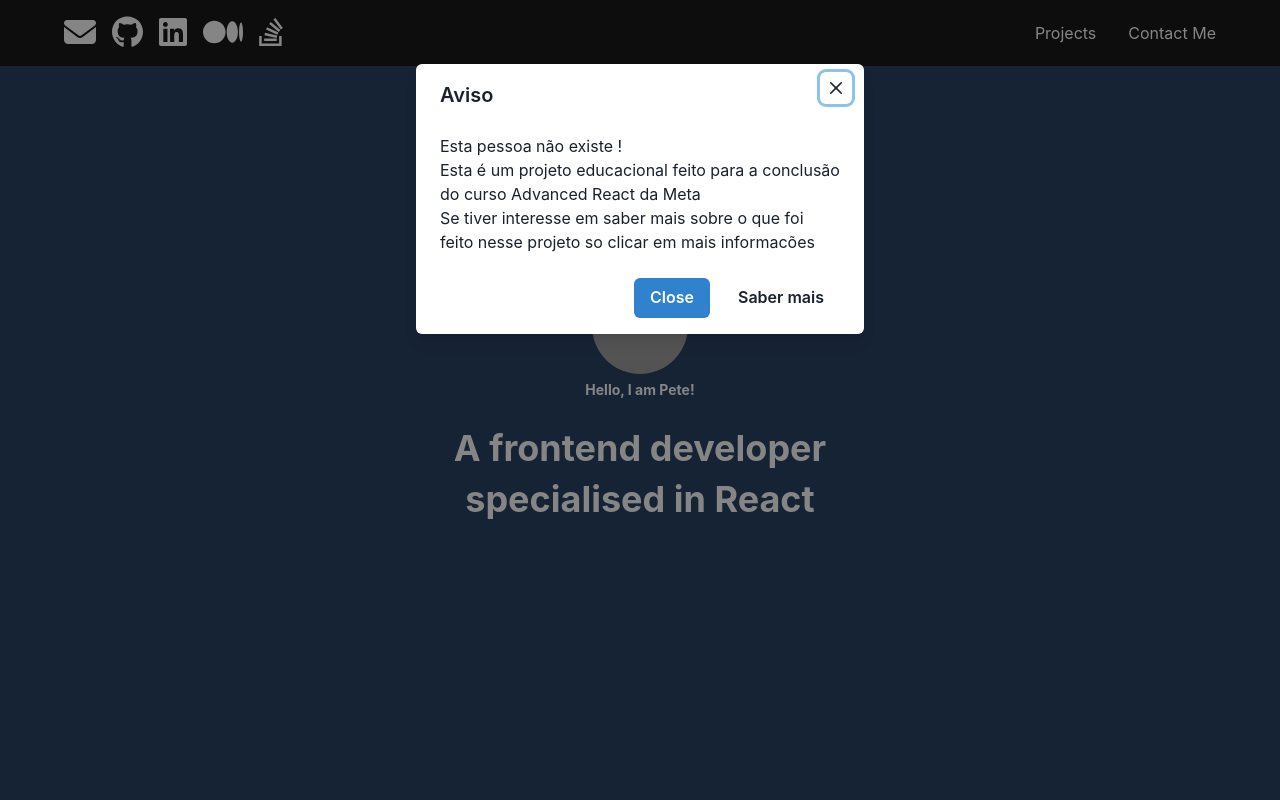
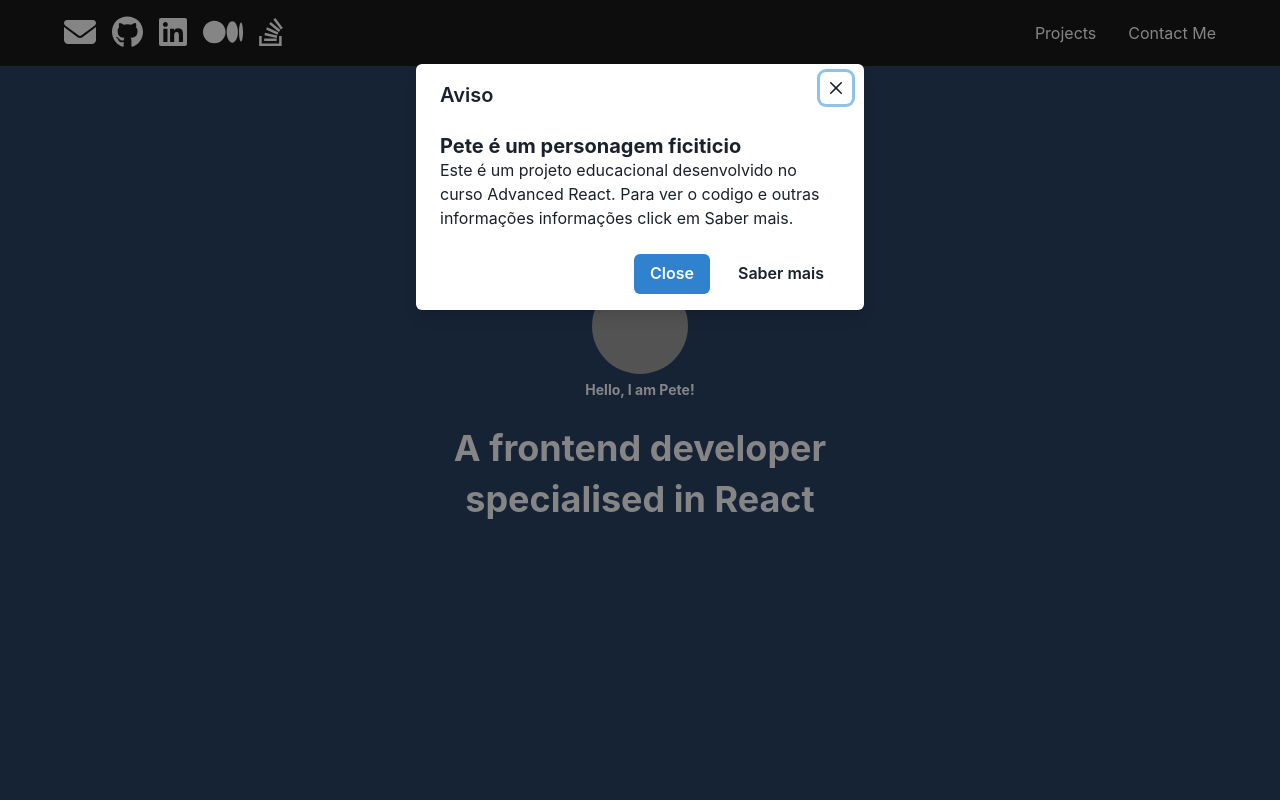
Before and after one commit to antonioagnt/adv-react-final-assignment, a React (Create React App) app: page / in a window 1280 px wide. Shown: the top 800 px of the page. Built offline with nearby package versions, Linux system fonts and the light colour scheme; grey boxes are pictures that could not be loaded.

Commit message:
Aded Two components to Discalimer

```diff
--- a/public/index.html
+++ b/public/index.html
@@ -9,8 +9,6 @@
     />
     <meta name="robots" content="noindex" />
 
-    <link rel="manifest" href="%PUBLIC_URL%/manifest.json" />
-
     <title>React App</title>
   </head>
   <body>
--- a/src/components/Disclaimer.js
+++ b/src/components/Disclaimer.js
@@ -1,4 +1,4 @@
-import React from 'react';
+import React, { useState } from 'react';
 import {
   Modal,
   ModalOverlay,
@@ -9,10 +9,17 @@ import {
   ModalCloseButton,
 } from '@chakra-ui/react';
 import { Button } from '@chakra-ui/react';
+import MoreInfoCard from './MoreInfoCard';
+import DisclaimerCard from './DisclaimerCard';
 
 export default function Disclaimer() {
-  const isOpen = true;
-  const onClose = () => {};
+  const [isOpen, setIsOpen] = useState(true);
+  const [moreInfo, seteMoreInfo] = useState(false);
+  const onClose = () => setIsOpen(false);
+  const handleMoreInfo = () => {
+    seteMoreInfo(!moreInfo);
+  };
+
   return (
     <>
       <Modal isOpen={isOpen} onClose={onClose}>
@@ -21,22 +28,16 @@ export default function Disclaimer() {
           <ModalHeader>Aviso</ModalHeader>
           <ModalCloseButton />
           <ModalBody>
-            <p>Esta pessoa não existe !</p>
-            <p>
-              Esta é um projeto educacional feito para a conclusão do curso
-              Advanced React da Meta
-            </p>
-            <p>
-              Se tiver interesse em saber mais sobre o que foi feito nesse
-              projeto so clicar em mais informacões
-            </p>
+            {moreInfo ? <MoreInfoCard /> : <DisclaimerCard />}
           </ModalBody>
 
           <ModalFooter>
             <Button colorScheme='blue' mr={3} onClick={onClose}>
               Close
             </Button>
-            <Button variant='ghost'>Saber mais</Button>
+            <Button variant='ghost' onClick={handleMoreInfo}>
+              Saber mais
+            </Button>
           </ModalFooter>
         </ModalContent>
       </Modal>
--- /dev/null
+++ b/src/components/DisclaimerCard.js
@@ -0,0 +1,14 @@
+import { Box, Text, Heading } from '@chakra-ui/react';
+import React from 'react';
+
+export default function DisclaimerCard() {
+  return (
+    <Box>
+      <Heading size='md'>Pete é um personagem ficiticio</Heading>
+      <Text>
+        Este é um projeto educacional desenvolvido no curso Advanced React. Para
+        ver o codigo e outras informações informações click em Saber mais.
+      </Text>
+    </Box>
+  );
+}
--- /dev/null
+++ b/src/components/MoreInfoCard.js
@@ -0,0 +1,5 @@
+import React from 'react';
+
+export default function MoreInfoCard() {
+  return <div>MoreInfoCard</div>;
+}
```
